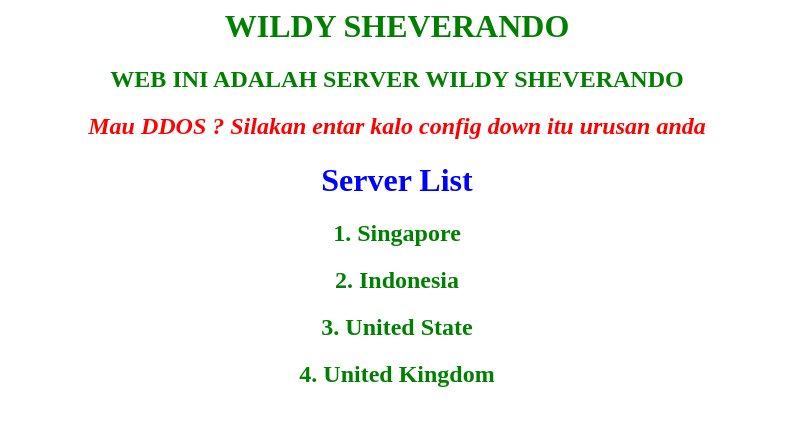
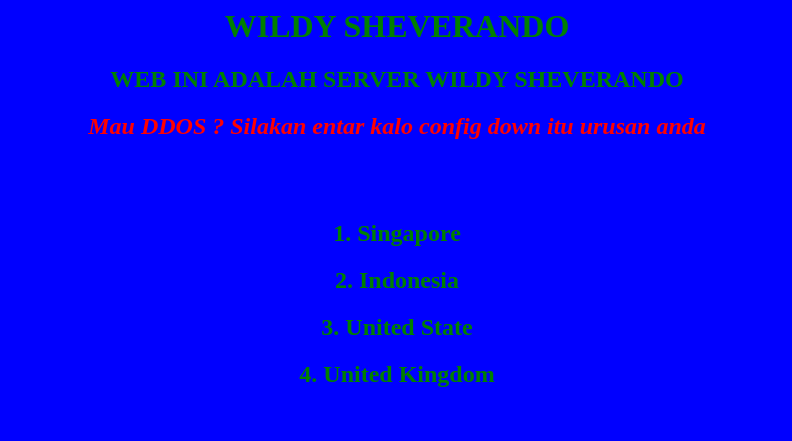
Before and after one commit to wildysheverandoweb/njjnjbhbgvyuyyhuy, a plain HTML site: page index.html in a window 1280 px wide. Shown: the top 441 px of the page, without its empty margins (243-1035 px from the left). Drawn offline with Linux system fonts and the light colour scheme.

Commit message:
Update index.html

```diff
--- a/index.html
+++ b/index.html
@@ -1,3 +1,10 @@
+<style>
+body{
+	background: blue;
+	color: white;
+}
+</style>
+
 <center><h1><font color=Green>WILDY SHEVERANDO</h1> </center></color>
 <center><h2><font color=green> WEB INI ADALAH SERVER WILDY SHEVERANDO </h2></center></color>
 <center><h2><b><i><font color=Red>Mau DDOS ? Silakan entar kalo config down itu urusan anda </center></h2></color></b></i>
```
